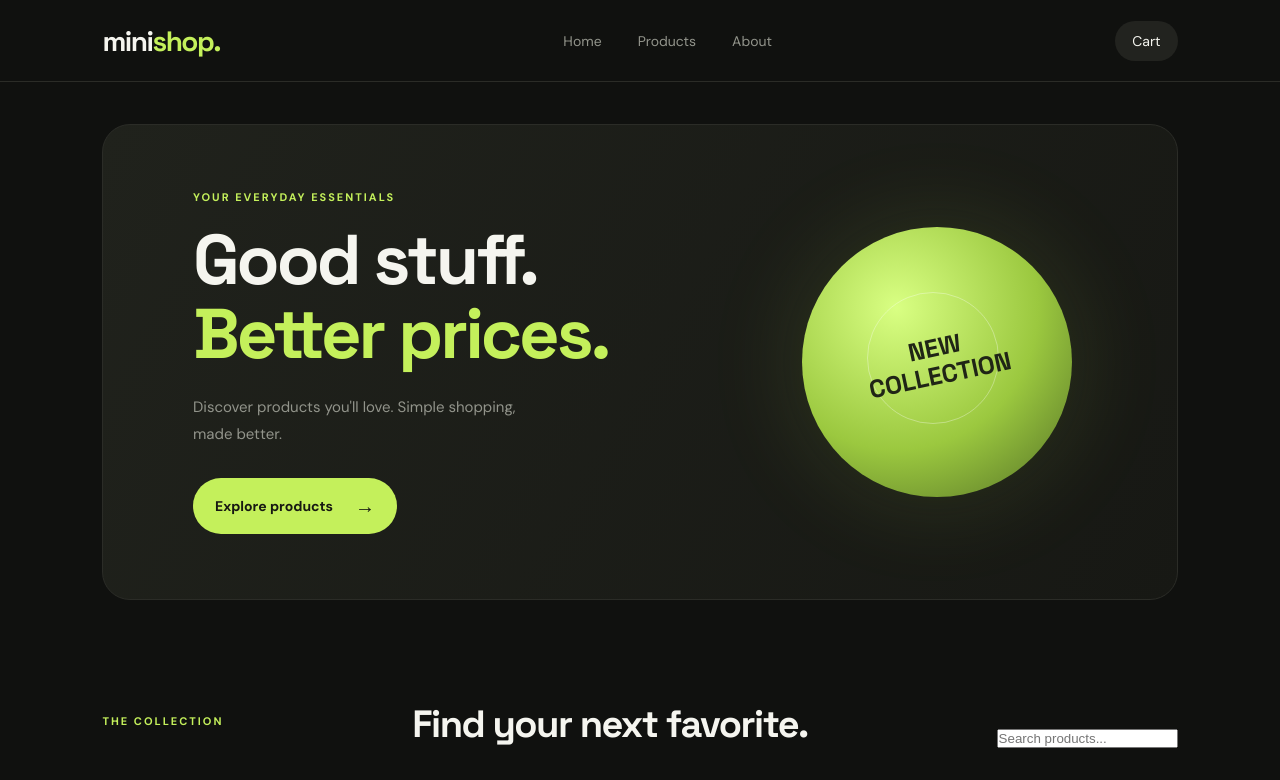
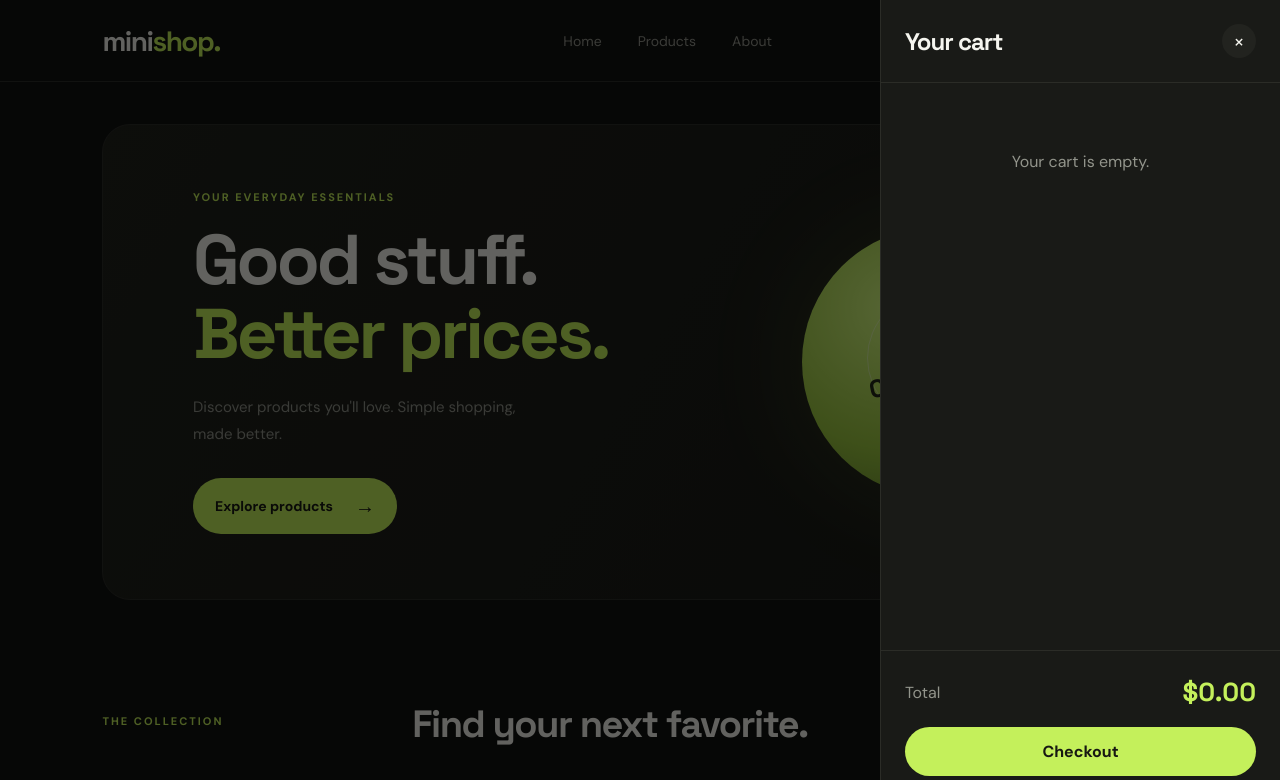
Before and after one commit to ahmedbougoffa/Mini_Shop, a plain HTML site: page index.html in a window 1280 px wide. Both pictures are taken after a click on the button "Cart". Shown: the top 780 px of the page. Drawn offline with Linux system fonts and the light colour scheme.

Commit message:
task-10: add cart panel styles and total price display

```diff
--- a/style.css
+++ b/style.css
@@ -481,3 +481,174 @@ footer {
 .cart-toast.show {
     opacity: 1;
 }
+/* TASK 10: CART PANEL AND TOTAL PRICE */
+
+.cart-overlay {
+  position: fixed;
+  inset: 0;
+  background: rgba(0, 0, 0, 0.6);
+  opacity: 0;
+  pointer-events: none;
+  transition: opacity 0.3s;
+  z-index: 100;
+}
+
+.cart-overlay.open {
+  opacity: 1;
+  pointer-events: auto;
+}
+
+.cart-panel {
+  position: fixed;
+  top: 0;
+  right: 0;
+  width: min(400px, 100%);
+  height: 100vh;
+  background: var(--surface);
+  border-left: 1px solid var(--border);
+  display: flex;
+  flex-direction: column;
+  transform: translateX(100%);
+  transition: transform 0.3s ease;
+  z-index: 101;
+}
+
+.cart-panel.open {
+  transform: translateX(0);
+}
+
+.cart-header {
+  display: flex;
+  justify-content: space-between;
+  align-items: center;
+  padding: 24px;
+  border-bottom: 1px solid var(--border);
+}
+
+.cart-header h2 {
+  font-family: "Space Grotesk", sans-serif;
+  font-size: 24px;
+  letter-spacing: -1px;
+}
+
+.close-cart {
+  width: 34px;
+  height: 34px;
+  border-radius: 50%;
+  background: var(--surface-light);
+  color: var(--text);
+  font-size: 20px;
+  line-height: 1;
+}
+
+.close-cart:hover {
+  background: var(--border);
+}
+
+.cart-items {
+  flex: 1;
+  overflow-y: auto;
+  padding: 8px 24px;
+}
+
+.cart-empty {
+  color: var(--muted);
+  text-align: center;
+  padding: 60px 0;
+}
+
+.cart-item {
+  display: flex;
+  justify-content: space-between;
+  gap: 16px;
+  padding: 18px 0;
+  border-bottom: 1px solid var(--border);
+}
+
+.cart-item h3 {
+  font-family: "Space Grotesk", sans-serif;
+  font-size: 16px;
+  margin-bottom: 4px;
+}
+
+.cart-item p {
+  color: var(--muted);
+  font-size: 13px;
+}
+
+.cart-item > div:last-child {
+  display: flex;
+  flex-direction: column;
+  align-items: flex-end;
+  justify-content: space-between;
+}
+
+.cart-item > div:last-child p {
+  color: var(--accent);
+  font-size: 14px;
+  font-weight: 600;
+}
+
+.cart-controls {
+  display: flex;
+  align-items: center;
+  gap: 12px;
+  margin-top: 12px;
+}
+
+.cart-controls button {
+  width: 28px;
+  height: 28px;
+  border-radius: 50%;
+  background: var(--surface-light);
+  color: var(--text);
+}
+
+.cart-controls button:hover {
+  background: var(--accent);
+  color: #171812;
+}
+
+.remove-item {
+  background: none;
+  color: var(--muted);
+  font-size: 12px;
+  text-decoration: underline;
+}
+
+.remove-item:hover {
+  color: var(--text);
+}
+
+.cart-footer {
+  padding: 24px;
+  border-top: 1px solid var(--border);
+}
+
+.cart-total {
+  display: flex;
+  justify-content: space-between;
+  align-items: center;
+  margin-bottom: 18px;
+  color: var(--muted);
+}
+
+.total-price {
+  color: var(--accent);
+  font-family: "Space Grotesk", sans-serif;
+  font-size: 26px;
+}
+
+.checkout-btn {
+  width: 100%;
+  padding: 14px;
+  border-radius: 30px;
+  background: var(--accent);
+  color: #171812;
+  font-weight: 700;
+  transition: background 0.2s;
+}
+
+.checkout-btn:hover {
+  background: #d5ff72;
+}
```
